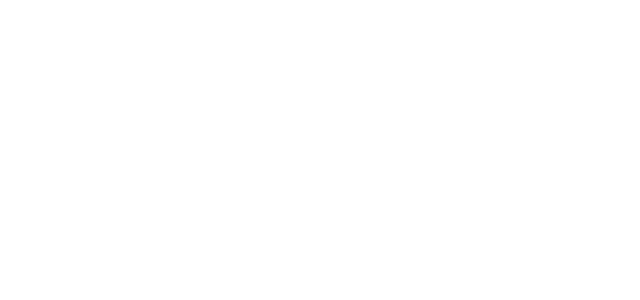
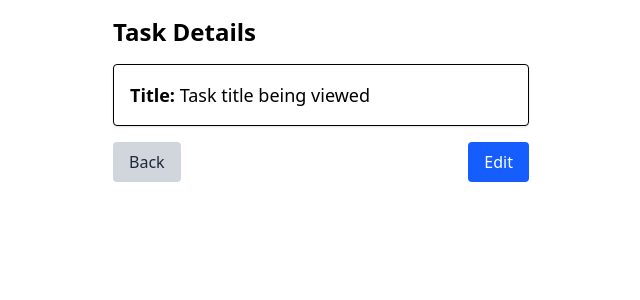
Before and after one commit to edercirino/task-dashboard, a React (Vite) app: page /tasks/1 in a window 1280 px wide. Before the commit this address had no page. Shown: the top 300 px of the page, without its empty margins (319-959 px from the left). Built offline with nearby package versions, Linux system fonts and the light colour scheme.

Commit message:
update: tasks detail page

```diff
--- a/src/pages/TaskDetailsPage.jsx
+++ b/src/pages/TaskDetailsPage.jsx
@@ -22,6 +22,8 @@
   const handleEdit = () => {
     navigate(`/tasks/${id}/edit`);
   };
+
+  if (!task) return <p className="p-4">Loading...</p>;
   return (
     <div className="p-4 max-w-md mx-auto">
       <h2 className="text-2xl font-bold mb-4">Task Details</h2>
--- a/src/routes/AppRoutes.jsx
+++ b/src/routes/AppRoutes.jsx
@@ -26,7 +26,7 @@
       <Route path="profile" element={<h1>Profile Page</h1>} />
       <Route path="tasks/new" element={<TaskCreatePage />} />
       <Route path="tasks/:id/edit" element={<TaskEditPage />} />
-      <Route path="task/:id" element={<TaskDetailsPage />} />
+      <Route path="tasks/:id" element={<TaskDetailsPage />} />
     </Routes>
   );
 };
```
